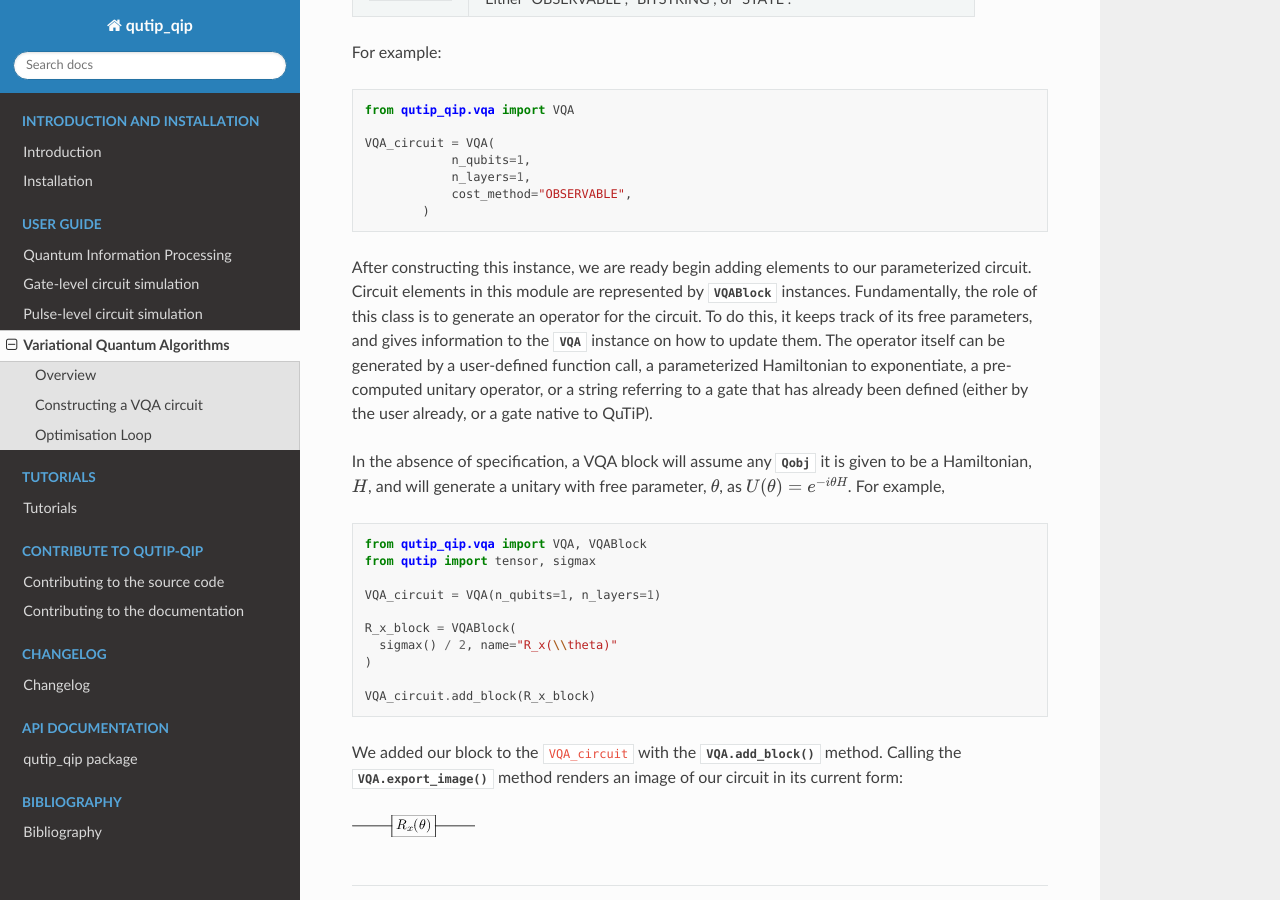
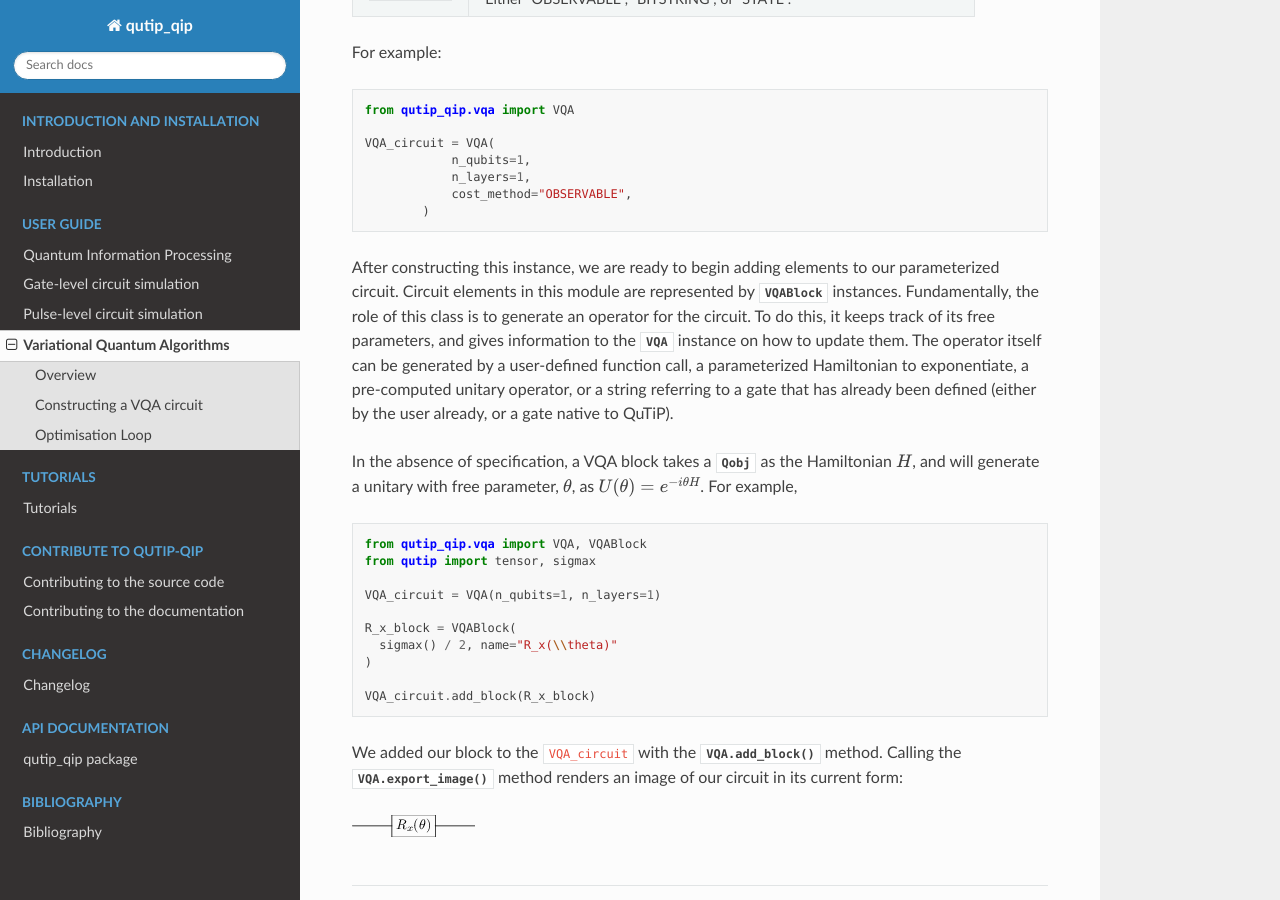
Before and after one commit to qutip/qutip-qip, a Sphinx documentation site: the page built from doc/source/qip-vqa.rst, in a window 1280 px wide and 900 px high, scrolled down 768 px. Built offline with Sphinx 7.4.7 and the Read the Docs theme 2.0.0, drawn with Linux system fonts in a browser that asks for light colours.

Commit message:
Apply suggestions from code review
Co-authored-by: Boxi Li <etamin1201@gmail.com>

```diff
--- a/doc/source/qip-vqa.rst
+++ b/doc/source/qip-vqa.rst
@@ -43,9 +43,9 @@ For example:
                 cost_method="OBSERVABLE",
             )
 
-After constructing this instance, we are ready begin adding elements to our parameterized circuit. Circuit elements in this module are represented by :class:`.VQABlock` instances. Fundamentally, the role of this class is to generate an operator for the circuit. To do this, it keeps track of its free parameters, and gives information to the :class:`.VQA` instance on how to update them. The operator itself can be generated by a user-defined function call, a parameterized Hamiltonian to exponentiate, a pre-computed unitary operator, or a string referring to a gate that has already been defined (either by the user already, or a gate native to QuTiP).
+After constructing this instance, we are ready to begin adding elements to our parameterized circuit. Circuit elements in this module are represented by :class:`.VQABlock` instances. Fundamentally, the role of this class is to generate an operator for the circuit. To do this, it keeps track of its free parameters, and gives information to the :class:`.VQA` instance on how to update them. The operator itself can be generated by a user-defined function call, a parameterized Hamiltonian to exponentiate, a pre-computed unitary operator, or a string referring to a gate that has already been defined (either by the user already, or a gate native to QuTiP).
 
-In the absence of specification, a VQA block will assume any :class:`~.Qobj` it is given to be a Hamiltonian, :math:`H`, and will generate a unitary with free parameter, :math:`\theta`, as :math:`U(\theta) = e^{-i \theta H}`. For example,
+In the absence of specification, a VQA block takes a :class:`~.Qobj` as the Hamiltonian :math:`H`, and will generate a unitary with free parameter, :math:`\theta`, as :math:`U(\theta) = e^{-i \theta H}`. For example,
 
 .. testcode::
 
@@ -110,7 +110,7 @@ Below, we run an optimization on a toy circuit, tuning a parameterized :math:`x`
 
   >>> result = circ.optimize_parameters(method="L-BFGS-B", use_jac=True, bounds=[[0, 4]])
 
-  Accessing `result.res.x`, we have the array of parameters found during optimization. In our case, we only had one free parameter, so we examine the first element of this array.
+  Accessing ``result.res.x``, we have the array of parameters found during optimization. In our case, we only had one free parameter, so we examine the first element of this array.
 
   >>> angle = round(result.res.x[0], 2)
   >>> print(f"Angle found: {angle}")
```
